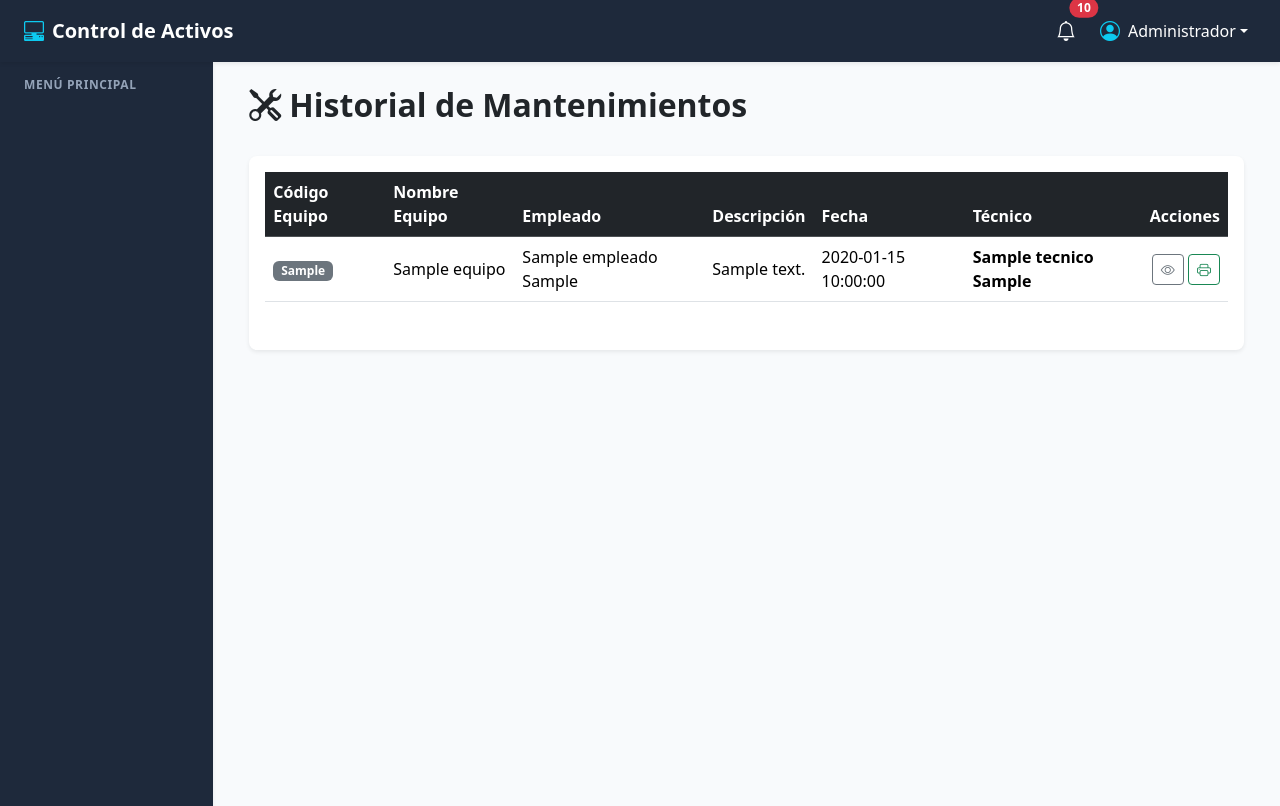
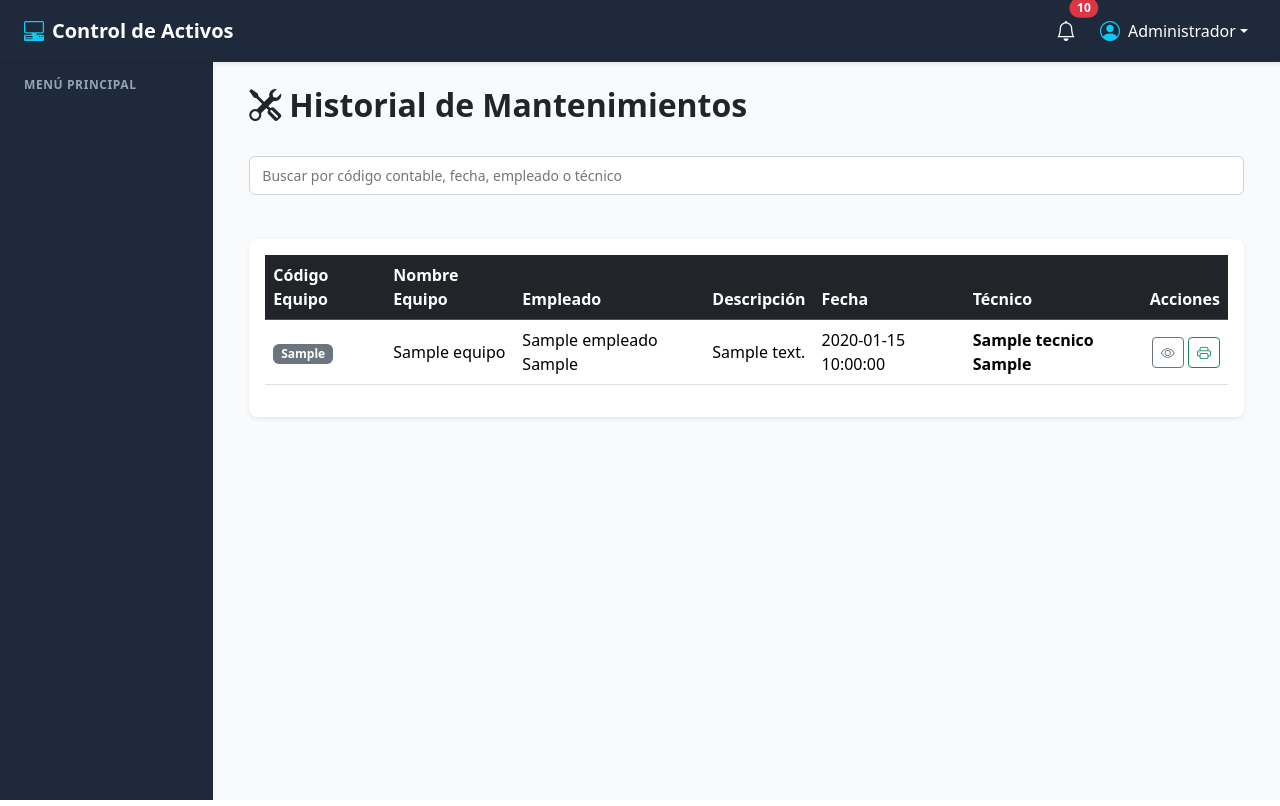
Before and after one commit to Cristhian7/Sistema-de-Activos-Habitat, a Laravel app: template resources/views/Mantenimiento/index.blade.php in a window 1280 px wide. Run offline with Laravel 12, Linux system fonts and the light colour scheme; the template is opened without the code that fills it: most values are stand-ins (such as "Sample title", 1, 10 or a date in 2020); style sheets or scripts are compiled from the project's sources.

Commit message:
Modulo Tarjeta de Reportería

```diff
--- a/app/Http/Controllers/Dashboard/DashboardController.php
+++ b/app/Http/Controllers/Dashboard/DashboardController.php
@@ -173,6 +173,8 @@ class DashboardController extends Controller
         }
 
         return $lista
+            // Solo se muestran los movimientos de módulos que el rol puede ver (ej. el Técnico no ve mantenimientos)
+            ->filter(fn ($i) => Permisos::puede($i['permiso']))
             ->sortByDesc(fn ($i) => sprintf('%s-%010d', $i['fecha'] ? Carbon::parse($i['fecha'])->format('Y-m-d') : '0000-00-00', $i['orden']))
             ->take($n)
             ->values();
--- a/config/permisos.php
+++ b/config/permisos.php
@@ -39,6 +39,7 @@ return [
         // El Técnico no sube ni modifica nada: solo consulta y revisa lo que suben el Administrador y el Analista.
         // "bajas.ver" es solo lectura y hace falta para abrir las notificaciones de bajas.
         'tecnico' => [
+            'dashboard.ver',
             'equipos.ver',
             'empleados.ver',
             'traslados.ver',
--- /dev/null
+++ b/resources/js/buscar-mantenimiento.js
@@ -0,0 +1,61 @@
+document.addEventListener('DOMContentLoaded', function () {
+    const input = document.getElementById('searchInput');
+    if (!input) return;
+
+    const filas = Array.from(document.querySelectorAll('tr.fila-mantenimiento'));
+    const filaSinResultados = document.getElementById('filaSinResultados');
+    const contador = document.getElementById('contadorResultados');
+
+    // Minúsculas y sin tildes, para que "jose" encuentre "José"
+    function normalizar(texto) {
+        return (texto || '')
+            .toString()
+            .toLowerCase()
+            .normalize('NFD')
+            .replace(/[\u0300-\u036f]/g, '');
+    }
+
+    function filtrar() {
+        const q = normalizar(input.value.trim());
+        let visibles = 0;
+
+        filas.forEach(function (fila) {
+            const codigo = normalizar(fila.dataset.codigo);
+            const fecha = normalizar(fila.dataset.fecha);       // trae 2026-11-06 y 06/11/2026
+            const empleado = normalizar(fila.dataset.empleado);
+            const tecnico = normalizar(fila.dataset.tecnico);
+
+            // Coincide si el texto aparece en código contable, fecha, empleado o técnico
+            const coincide = q === '' ||
+                codigo.includes(q) ||
+                fecha.includes(q) ||
+                empleado.includes(q) ||
+                tecnico.includes(q);
+
+            fila.style.display = coincide ? '' : 'none';
+            if (coincide) visibles++;
+        });
+
+        // Mensaje de "sin resultados" solo si hay texto y nada coincide
+        if (filaSinResultados) {
+            filaSinResultados.style.display = (q !== '' && visibles === 0) ? '' : 'none';
+        }
+
+        if (contador) {
+            contador.textContent = q === ''
+                ? ''
+                : visibles + ' de ' + filas.length + ' mantenimientos';
+        }
+    }
+
+    // Filtra en vivo mientras se escribe
+    input.addEventListener('input', filtrar);
+
+    // Evita que Enter envíe el formulario
+    input.addEventListener('keydown', function (e) {
+        if (e.key === 'Enter') e.preventDefault();
+    });
+
+    // Filtra al cargar, por si el campo ya trae texto
+    filtrar();
+});
--- a/resources/views/Baja/index.blade.php
+++ b/resources/views/Baja/index.blade.php
@@ -105,7 +105,7 @@
                             <a href="{{ route('bajas.show', $baja->id_baja) }}" class="btn btn-outline-secondary btn-sm" title="Ver">
                                 <i class="bi bi-eye"></i>
                             </a>
-                            <a href="{{ route('bajas.imprimir', $baja->id_baja) }}" class="btn btn-outline-success btn-sm" title="Imprimir" target="_blank">
+                            <a href="{{ route('bajas.imprimir', $baja->id_baja) }}" class="btn btn-outline-success btn-sm" title="Imprimir" target="_blank" rel="opener">
                                 <i class="bi bi-printer"></i>
                             </a>
                         </td>
--- a/resources/views/Baja/print.blade.php
+++ b/resources/views/Baja/print.blade.php
@@ -255,7 +255,7 @@
 
     <div class="barra-acciones">
         <button class="btn btn-print" onclick="window.print()">Imprimir</button>
-        <a class="btn btn-back" href="{{ route('bajas.show', $baja->id_baja) }}">Volver</a>
+        <a class="btn btn-back" href="{{ route('bajas.show', $baja->id_baja) }}" onclick="if (window.opener && !window.opener.closed) { window.opener.focus(); window.close(); var h = this.href; setTimeout(function () { window.location.href = h; }, 300); return false; }">Volver</a>
     </div>
 
     @php
--- a/resources/views/Baja/show.blade.php
+++ b/resources/views/Baja/show.blade.php
@@ -186,7 +186,7 @@
 </div>
 
 <div class="mt-4 mb-5 text-end">
-    <a href="{{ route('bajas.imprimir', $baja->id_baja) }}" class="btn btn-success px-4 py-2 fw-semibold" target="_blank">
+    <a href="{{ route('bajas.imprimir', $baja->id_baja) }}" class="btn btn-success px-4 py-2 fw-semibold" target="_blank" rel="opener">
         <i class="bi bi-printer me-1"></i> Imprimir
     </a>
 </div>
--- a/resources/views/Layouts/app.blade.php
+++ b/resources/views/Layouts/app.blade.php
@@ -29,6 +29,20 @@
         .sidebar-custom {
             background-color: var(--sidebar-bg);
             min-height: calc(100vh - 56px);
+        }
+
+        /* Menú fijo: al bajar en la página el menú se queda a la vista (solo en pantallas medianas o grandes).
+           Si el menú es más alto que la pantalla, tiene su propio scroll. */
+        @media (min-width: 768px) {
+            .sidebar-custom {
+                position: sticky;
+                top: var(--navbar-h, 62px);     /* alto de la barra superior (se mide con el script del final) */
+                align-self: flex-start;
+                min-height: 0;
+                height: calc(100vh - var(--navbar-h, 62px));
+                overflow-y: auto;
+                overscroll-behavior: contain;
+            }
         }
 
         .sidebar-heading {
@@ -252,5 +266,21 @@
 
     <!-- Bootstrap 5 JS Bundle -->
     <script src="https://cdn.jsdelivr.net/npm/bootstrap@5.3.3/dist/js/bootstrap.bundle.min.js"></script>
+
+    <script>
+        // El menú lateral fijo se pega justo debajo de la barra superior, sea cual sea su alto
+        (function () {
+            var barra = document.querySelector('nav.navbar');
+            if (!barra) return;
+            function medir() {
+                document.documentElement.style.setProperty('--navbar-h', barra.offsetHeight + 'px');
+            }
+            medir();
+            window.addEventListener('resize', medir);
+            // La barra cambia de alto al abrir/cerrar su menú en pantallas pequeñas
+            document.getElementById('navbarNav')?.addEventListener('shown.bs.collapse', medir);
+            document.getElementById('navbarNav')?.addEventListener('hidden.bs.collapse', medir);
+        })();
+    </script>
 </body>
 </html>
--- a/resources/views/Mantenimiento/index.blade.php
+++ b/resources/views/Mantenimiento/index.blade.php
@@ -3,6 +3,9 @@
 @section('title', 'Listado de Mantenimientos')
 
 @section('content')
+
+@vite('resources/js/buscar-mantenimiento.js')
+
 <div class="container-fluid">
     <div class="d-flex justify-content-between align-items-center mb-4">
         <h2 class="fw-bold text-dark"><i class="bi bi-tools me-2"></i>Historial de Mantenimientos</h2>
@@ -19,6 +22,13 @@
             <button type="button" class="btn-close" data-bs-dismiss="alert" aria-label="Close"></button>
         </div>
     @endif
+
+    <!-- Barra de Búsqueda Interactiva -->
+    <form action="{{ route('mantenimientos.index') }}" method="GET" style="margin-bottom: 0.5rem; display: flex; gap: 0.5rem; flex-wrap: wrap;" onsubmit="return false;">
+        <input type="text" id="searchInput" name="search" placeholder="Buscar por código contable, fecha, empleado o técnico" value="{{ request('search') }}" autocomplete="off"
+               style="flex: 1; min-width: 250px; padding: 0.5rem 0.75rem; border: 1px solid #cbd5e1; border-radius: 6px; font-size: 0.875rem;">
+    </form>
+    <div id="contadorResultados" class="small text-muted mb-3" style="min-height: 1.25rem;"></div>
 
     <div class="card shadow-sm">
         <div class="card-body">
@@ -38,7 +48,21 @@
                     </thead>
                     <tbody>
                         @forelse($mantenimientos as $mantenimiento)
-                            <tr>
+                            @php
+                                $nombreEmpleado = trim(($mantenimiento->empleado->nombre_empleado ?? '') . ' ' . ($mantenimiento->empleado->apellido_empleado ?? ''));
+                                $nombreTecnico = $mantenimiento->tecnico
+                                    ? trim($mantenimiento->tecnico->nombre_empleado . ' ' . $mantenimiento->tecnico->apellido_empleado)
+                                    : '';
+                                // La fecha se puede buscar como 2026-11-06 o como 06/11/2026
+                                $fechaBusqueda = $mantenimiento->fecha_mantenimiento
+                                    ? $mantenimiento->fecha_mantenimiento . ' ' . \Carbon\Carbon::parse($mantenimiento->fecha_mantenimiento)->format('d/m/Y')
+                                    : '';
+                            @endphp
+                            <tr class="fila-mantenimiento"
+                                data-codigo="{{ Str::lower($mantenimiento->equipo->codigo_contable ?? '') }}"
+                                data-fecha="{{ $fechaBusqueda }}"
+                                data-empleado="{{ Str::lower($nombreEmpleado) }}"
+                                data-tecnico="{{ Str::lower($nombreTecnico) }}">
                                 <!--<td>{{ $mantenimiento->id_mantenimiento }}</td> -->
                                 <td><span class="badge bg-secondary">{{ $mantenimiento->equipo->codigo_contable ?? 'N/A' }}</span></td>
                                 <td>{{ $mantenimiento->equipo->nombre_equipo ?? 'N/A' }}</td>
@@ -56,21 +80,24 @@
                                     <a href="{{ route('mantenimientos.show', $mantenimiento->id_mantenimiento) }}" class="btn btn-outline-secondary btn-sm" title="Ver">
                                         <i class="bi bi-eye"></i>
                                     </a>
-                                    <a href="{{ route('mantenimientos.imprimir', $mantenimiento->id_mantenimiento) }}" class="btn btn-outline-success btn-sm" title="Imprimir" target="_blank">
+                                    <a href="{{ route('mantenimientos.imprimir', $mantenimiento->id_mantenimiento) }}" class="btn btn-outline-success btn-sm" title="Imprimir" target="_blank" rel="opener">
                                         <i class="bi bi-printer"></i>
                                     </a>
                                 </td>
                             </tr>
                         @empty
                             <tr>
-                                <td colspan="8" class="text-center text-muted py-4">No hay mantenimientos registrados.</td>
+                                <td colspan="7" class="text-center text-muted py-4">No hay mantenimientos registrados.</td>
                             </tr>
                         @endforelse
+                        <!-- Fila mostrada cuando el filtro no encuentra coincidencias -->
+                        <tr id="filaSinResultados" style="display: none;">
+                            <td colspan="7" class="text-center text-muted py-4">
+                                <i class="bi bi-search me-2"></i>No se encontraron mantenimientos que coincidan con la búsqueda.
+                            </td>
+                        </tr>
                     </tbody>
                 </table>
-            </div>
-            <div class="mt-3">
-                {{ $mantenimientos->links() }}
             </div>
         </div>
     </div>
--- a/resources/views/Mantenimiento/print.blade.php
+++ b/resources/views/Mantenimiento/print.blade.php
@@ -216,7 +216,7 @@
 
     <div class="barra-acciones">
         <button class="btn btn-print" onclick="window.print()">Imprimir</button>
-        <a class="btn btn-back" href="{{ route('mantenimientos.show', $mantenimiento->id_mantenimiento) }}">Volver</a>
+        <a class="btn btn-back" href="{{ route('mantenimientos.show', $mantenimiento->id_mantenimiento) }}" onclick="if (window.opener && !window.opener.closed) { window.opener.focus(); window.close(); var h = this.href; setTimeout(function () { window.location.href = h; }, 300); return false; }">Volver</a>
     </div>
 
     @php
--- a/resources/views/Mantenimiento/show.blade.php
+++ b/resources/views/Mantenimiento/show.blade.php
@@ -116,7 +116,7 @@
 </div>
 
 <div class="mt-4 mb-5 text-end">
-    <a href="{{ route('mantenimientos.imprimir', $mantenimiento->id_mantenimiento) }}" class="btn btn-success px-4 py-2 fw-semibold" target="_blank">
+    <a href="{{ route('mantenimientos.imprimir', $mantenimiento->id_mantenimiento) }}" class="btn btn-success px-4 py-2 fw-semibold" target="_blank" rel="opener">
         <i class="bi bi-printer me-1"></i> Imprimir
     </a>
 </div>
--- a/resources/views/Reporte/_cabecera.blade.php
+++ b/resources/views/Reporte/_cabecera.blade.php
@@ -5,7 +5,7 @@
         <a href="{{ route('reportes.index') }}" class="btn btn-outline-secondary btn-sm">
             <i class="bi bi-grid me-1"></i> Todos los reportes
         </a>
-        <a href="{{ route($ruta . '.imprimir', request()->query()) }}" target="_blank" class="btn btn-success btn-sm">
+        <a href="{{ route($ruta . '.imprimir', request()->query()) }}" target="_blank" rel="opener" class="btn btn-success btn-sm">
             <i class="bi bi-printer me-1"></i> Imprimir reporte
         </a>
     </div>
--- a/resources/views/Reporte/print-layout.blade.php
+++ b/resources/views/Reporte/print-layout.blade.php
@@ -98,7 +98,7 @@
 
     <div class="barra-acciones">
         <button class="btn btn-print" onclick="window.print()">Imprimir</button>
-        <a class="btn btn-back" href="{{ url()->previous() }}" onclick="if (history.length > 1) { history.back(); return false; }">Volver</a>
+        <a class="btn btn-back" href="{{ url()->previous() }}" onclick="if (window.opener && !window.opener.closed) { window.opener.focus(); window.close(); var h = this.href; setTimeout(function () { window.location.href = h; }, 300); return false; }">Volver</a>
     </div>
 
     @php
--- a/resources/views/Tarjeta/index.blade.php
+++ b/resources/views/Tarjeta/index.blade.php
@@ -76,7 +76,7 @@
                                 <a href="{{ route('tarjetas.show', $empleado->id_empleado) }}" class="btn btn-outline-secondary btn-sm" title="Ver tarjeta">
                                     <i class="bi bi-eye"></i>
                                 </a>
-                                <a href="{{ route('tarjetas.imprimir', $empleado->id_empleado) }}" class="btn btn-outline-success btn-sm" title="Imprimir tarjeta" target="_blank">
+                                <a href="{{ route('tarjetas.imprimir', $empleado->id_empleado) }}" class="btn btn-outline-success btn-sm" title="Imprimir tarjeta" target="_blank" rel="opener">
                                     <i class="bi bi-printer"></i>
                                 </a>
                             </td>
--- a/resources/views/Tarjeta/print.blade.php
+++ b/resources/views/Tarjeta/print.blade.php
@@ -179,7 +179,7 @@
 
     <div class="barra-acciones">
         <button class="btn btn-print" onclick="window.print()">Imprimir</button>
-        <a class="btn btn-back" href="{{ route('tarjetas.show', $empleado->id_empleado) }}">Volver</a>
+        <a class="btn btn-back" href="{{ route('tarjetas.show', $empleado->id_empleado) }}" onclick="if (window.opener && !window.opener.closed) { window.opener.focus(); window.close(); var h = this.href; setTimeout(function () { window.location.href = h; }, 300); return false; }">Volver</a>
     </div>
 
     @php
--- a/resources/views/Tarjeta/show.blade.php
+++ b/resources/views/Tarjeta/show.blade.php
@@ -113,7 +113,7 @@
 </div>
 
 <div class="mt-4 mb-5 text-end">
-    <a href="{{ route('tarjetas.imprimir', $empleado->id_empleado) }}" class="btn btn-success px-4 py-2 fw-semibold" target="_blank">
+    <a href="{{ route('tarjetas.imprimir', $empleado->id_empleado) }}" class="btn btn-success px-4 py-2 fw-semibold" target="_blank" rel="opener">
         <i class="bi bi-printer me-1"></i> Imprimir tarjeta
     </a>
 </div>
--- a/resources/views/Traslado/index.blade.php
+++ b/resources/views/Traslado/index.blade.php
@@ -173,7 +173,7 @@
                             <a href="{{ route('traslados.show', $traslado->id_traslado) }}" class="btn btn-outline-secondary btn-sm" title="Ver">
                                 <i class="bi bi-eye"></i>
                             </a>
-                            <a href="{{ route('traslados.imprimir', $traslado->id_traslado) }}" class="btn btn-outline-success btn-sm" title="Imprimir" target="_blank">
+                            <a href="{{ route('traslados.imprimir', $traslado->id_traslado) }}" class="btn btn-outline-success btn-sm" title="Imprimir" target="_blank" rel="opener">
                                 <i class="bi bi-printer"></i>
                             </a>
                             @if($sePuedeDevolver && \App\Support\Permisos::puede('traslados.editar'))
--- a/resources/views/Traslado/print.blade.php
+++ b/resources/views/Traslado/print.blade.php
@@ -222,7 +222,7 @@
 
     <div class="barra-acciones">
         <button class="btn btn-print" onclick="window.print()">Imprimir</button>
-        <a class="btn btn-back" href="{{ route('traslados.show', $traslado->id_traslado) }}">Volver</a>
+        <a class="btn btn-back" href="{{ route('traslados.show', $traslado->id_traslado) }}" onclick="if (window.opener && !window.opener.closed) { window.opener.focus(); window.close(); var h = this.href; setTimeout(function () { window.location.href = h; }, 300); return false; }">Volver</a>
     </div>
 
     @php
--- a/resources/views/Traslado/show.blade.php
+++ b/resources/views/Traslado/show.blade.php
@@ -200,7 +200,7 @@
 </div>
 
 <div class="mt-4 mb-5 text-end">
-    <a href="{{ route('traslados.imprimir', $traslado->id_traslado) }}" class="btn btn-success px-4 py-2 fw-semibold" target="_blank">
+    <a href="{{ route('traslados.imprimir', $traslado->id_traslado) }}" class="btn btn-success px-4 py-2 fw-semibold" target="_blank" rel="opener">
         <i class="bi bi-printer me-1"></i> Imprimir
     </a>
     @if($traslado->vigente && \App\Support\Permisos::puede('traslados.editar'))
--- a/vite.config.js
+++ b/vite.config.js
@@ -6,7 +6,7 @@ export default defineConfig({
     plugins: [
         laravel({
             input: ['resources/css/app.css', 'resources/js/app.js', 'resources/js/buscar-equipo.js', 'resources/js/previsualizar-imagenes.js',
-                'resources/js/buscar-empleado.js', 'resources/js/buscar-equipo-tras.js', 'resources/js/buscar-codl4.js', 'resources/js/buscar-traslado.js', 'resources/js/buscar-equipo-mant.js', 'resources/js/buscar-equipo-baja.js', 'resources/js/buscar-bitacora.js', 'resources/js/buscar-tarjeta.js'
+                'resources/js/buscar-empleado.js', 'resources/js/buscar-equipo-tras.js', 'resources/js/buscar-codl4.js', 'resources/js/buscar-traslado.js', 'resources/js/buscar-equipo-mant.js', 'resources/js/buscar-equipo-baja.js', 'resources/js/buscar-bitacora.js', 'resources/js/buscar-tarjeta.js', 'resources/js/buscar-mantenimiento.js'
 
             ],
             refresh: true,
```
Also changed, not shown: app/Http/Controllers/Mantenimiento/MantenimientoController.php (+11 -4 lines).
